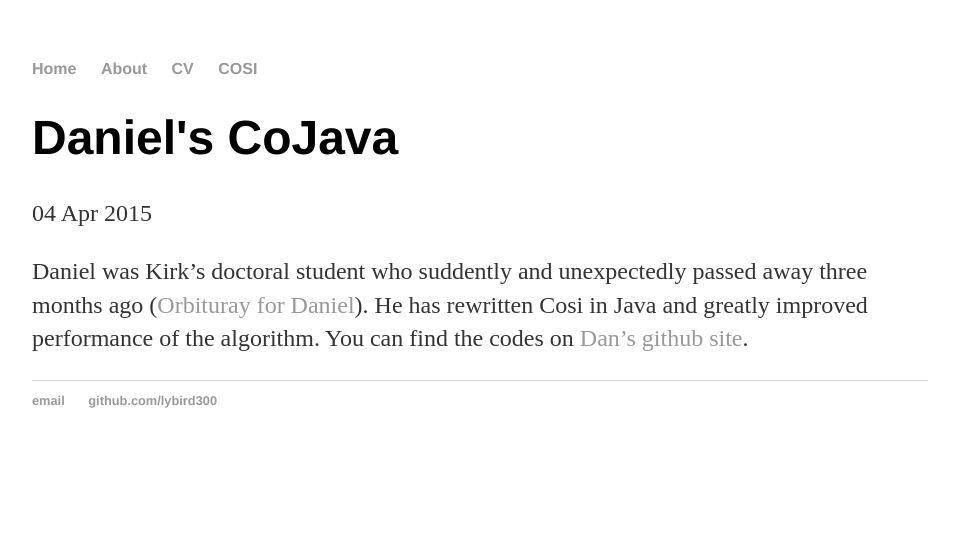
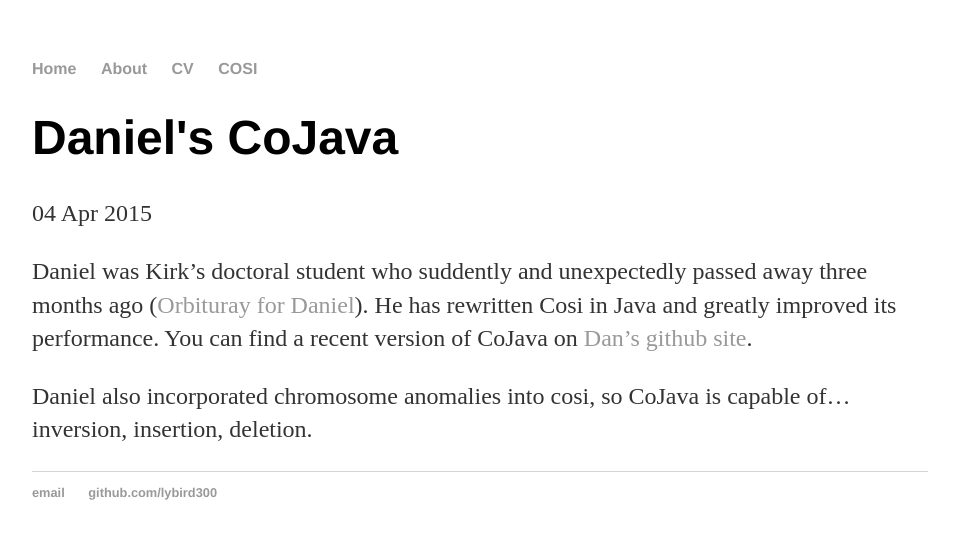
Before and after one commit to lybird300/lybird300.github.io, a Jekyll site: the page built from _posts/2015-04-04-CoJava.md, in a window 1280 px wide. Shown: the top 539 px of the page, without its empty margins (160-1119 px from the left). Built offline with Jekyll 4.4.1, drawn with Linux system fonts in a browser that asks for light colours.

Commit message:
Update 2015-04-04-CoJava.md

```diff
--- a/_posts/2015-04-04-CoJava.md
+++ b/_posts/2015-04-04-CoJava.md
@@ -4,4 +4,6 @@
 date: 2015-04-04
 ---
 
-Daniel was Kirk's doctoral student who suddently and unexpectedly passed away three months ago (<a href="http://www.smithfuneralhomebroadway.com/fh/obituaries/obituary.cfm?o_id=2902785&fh_id=13749">Orbituray for Daniel</a>). He has rewritten Cosi in Java and greatly improved performance of the algorithm. You can find the codes on <a href="https://github.com/dtgillis/Cojava">Dan's github site</a>.
+Daniel was Kirk's doctoral student who suddently and unexpectedly passed away three months ago (<a href="http://www.smithfuneralhomebroadway.com/fh/obituaries/obituary.cfm?o_id=2902785&fh_id=13749">Orbituray for Daniel</a>). He has rewritten Cosi in Java and greatly improved its performance. You can find a recent version of CoJava on <a href="https://github.com/dtgillis/Cojava">Dan's github site</a>.
+
+Daniel also incorporated chromosome anomalies into cosi, so CoJava is capable of...inversion, insertion, deletion.
```
